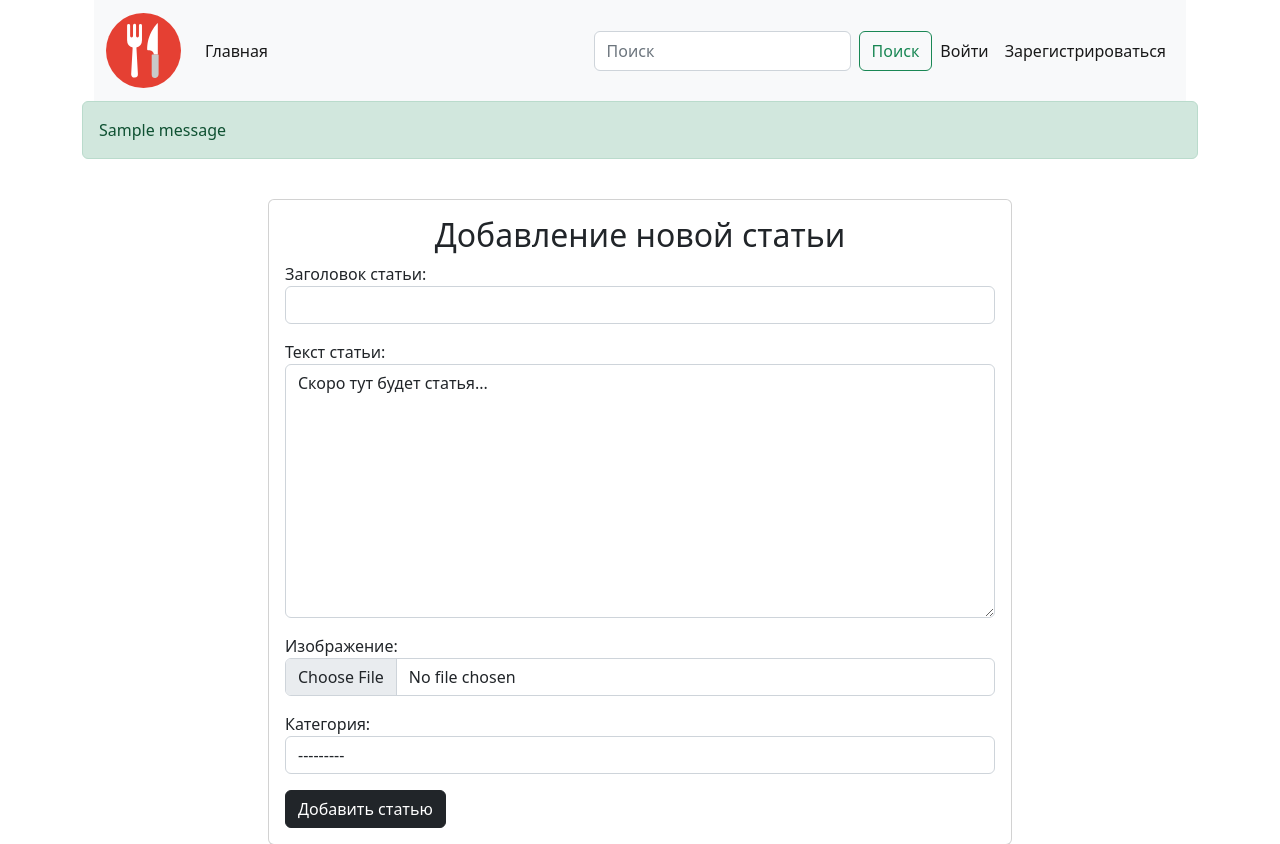
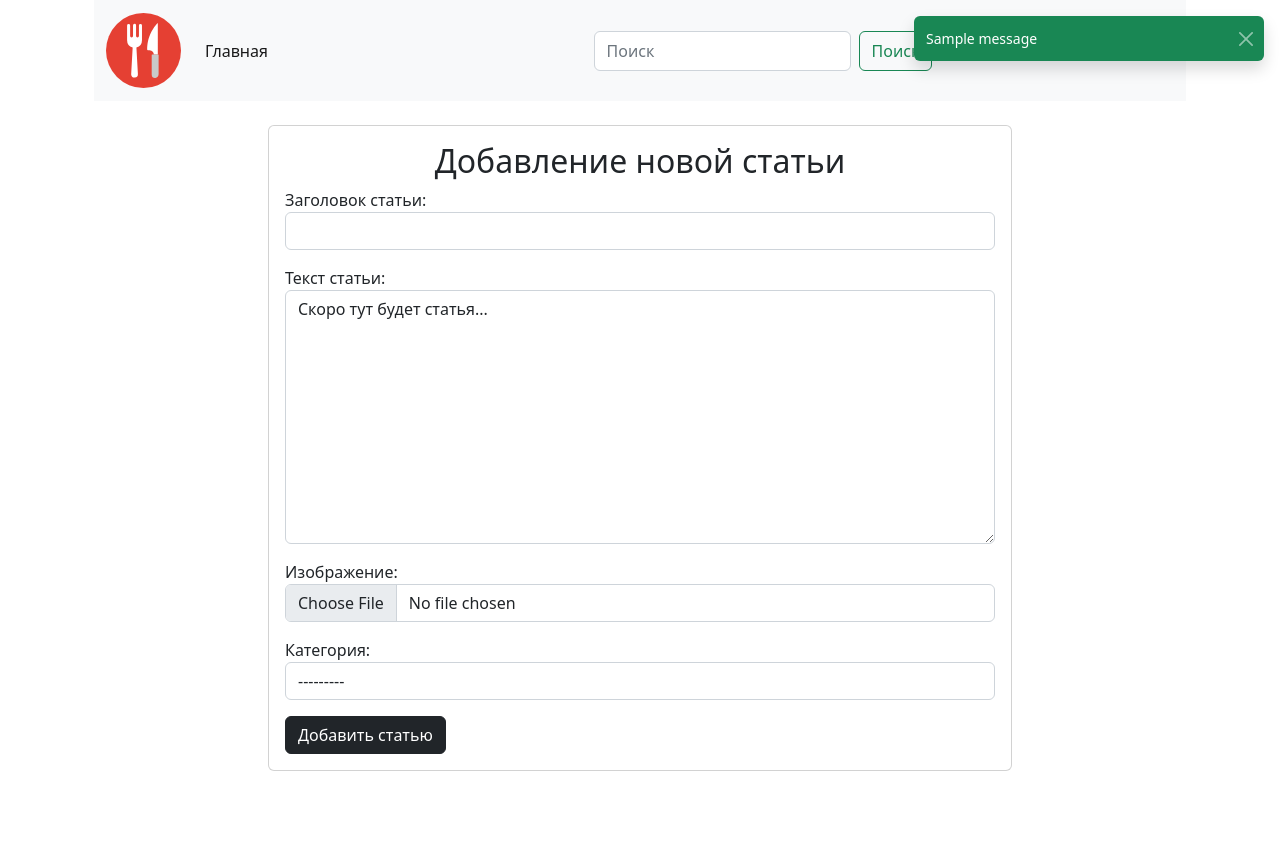
Before and after one commit to fenixAlex88/django_cooking, a Django app: page /post/add in a window 1280 px wide. Shown: the top 844 px of the page. Run offline with Django 5.2, Linux system fonts and the light colour scheme; data comes from the database, SQL or seed files in the repository; both versions use the stored data as it was after the commit; one stand-in notice (Sample message) is shown.

Commit message:
change message to toast

```diff
--- a/cooking/views.py
+++ b/cooking/views.py
@@ -42,6 +42,7 @@ def add_post(request):
 		if form.is_valid():
 			post = Post.objects.create(**form.cleaned_data)
 			post.save()
+			messages.success(request, 'Статья успешно добавлена')
 			return redirect('post_detail', pk=post.pk)
 	else:
 		form = PostAddForm()
@@ -73,6 +74,7 @@ def user_login(request):
 def user_logout(request):
 	"""Выход пользователя"""
 	logout(request)
+	messages.info(request, 'Вы вышли из аккаунта')
 	return redirect('index')
 
 def user_register(request):
@@ -81,6 +83,7 @@ def user_register(request):
 		form = RegistrationForm(data=request.POST)
 		if form.is_valid():
 			form.save()
+			messages.success(request, 'Вы успешно зарегистрировали аккаунт')
 			return redirect('login')
 	else:
 		form = RegistrationForm()
--- a/templates/base.html
+++ b/templates/base.html
@@ -21,14 +21,13 @@
     </div>
 <script src="https://cdn.jsdelivr.net/npm/bootstrap@5.2.3/dist/js/bootstrap.bundle.min.js" integrity="sha384-kenU1KFdBIe4zVF0s0G1M5b4hcpxyD9F7jL+jjXkk+Q2h455rYXK/7HAuoJl+0I4" crossorigin="anonymous"></script>
 <script>
-    setTimeout(()=> {
-      const alerts = document.querySelectorAll('.alert');
-      alerts.forEach(alert => {
-        alert.classList.remove('show');
-        alert.classList.add('fade');
-        setTimeout(() => alert.remove(), 500);
-      });
-    }, 15000);
+  document.addEventListener('DOMContentLoaded', function () {
+    const toastElList = document.querySelectorAll('.toast');
+    toastElList.forEach(toastEl => {
+      const toast = new bootstrap.Toast(toastEl, { delay: 10000 });
+      toast.show();
+    });
+  });
 </script>
 </body>
 </html>
--- a/templates/components/_messages.html
+++ b/templates/components/_messages.html
@@ -1,8 +1,13 @@
 {% if messages %}
-<div id="messages">
+<div class="toast-container position-fixed top-0 end-0 p-3">
   {% for message in messages %}
-    <div class="alert alert-{% if message.tags == 'error' %}danger{% else %}{{ message.tags }}{% endif %} alert-dismissible fade show" role="alert">
-      {{ message }}
+    <div class="toast align-items-center text-bg-{{ message.tags }} border-0 mb-2" role="alert" aria-live="assertive" aria-atomic="true">
+      <div class="d-flex">
+        <div class="toast-body">
+          {{ message }}
+        </div>
+        <button type="button" class="btn-close btn-close-white me-2 m-auto" data-bs-dismiss="toast" aria-label="Close"></button>
+      </div>
     </div>
   {% endfor %}
 </div>
```
Also changed, not shown: conf/settings.py (+9 -0 lines), db.sqlite3.
